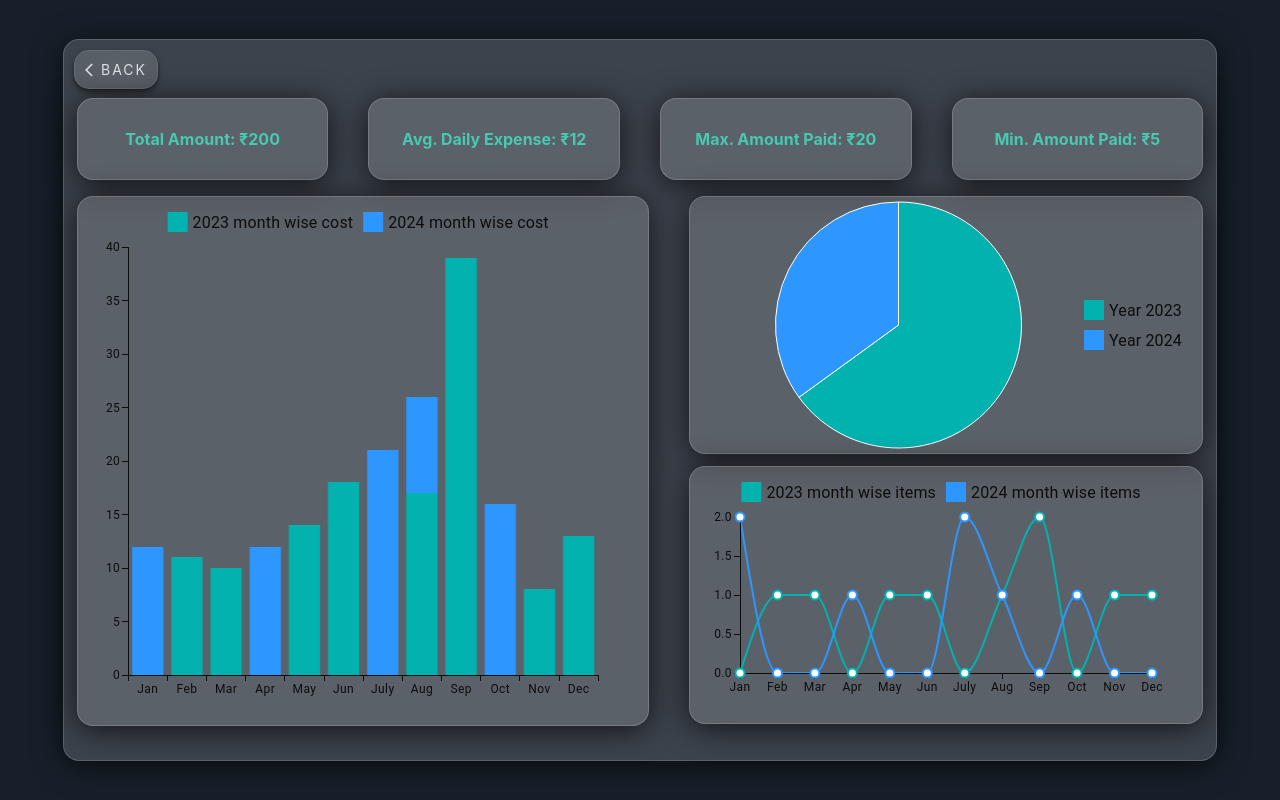
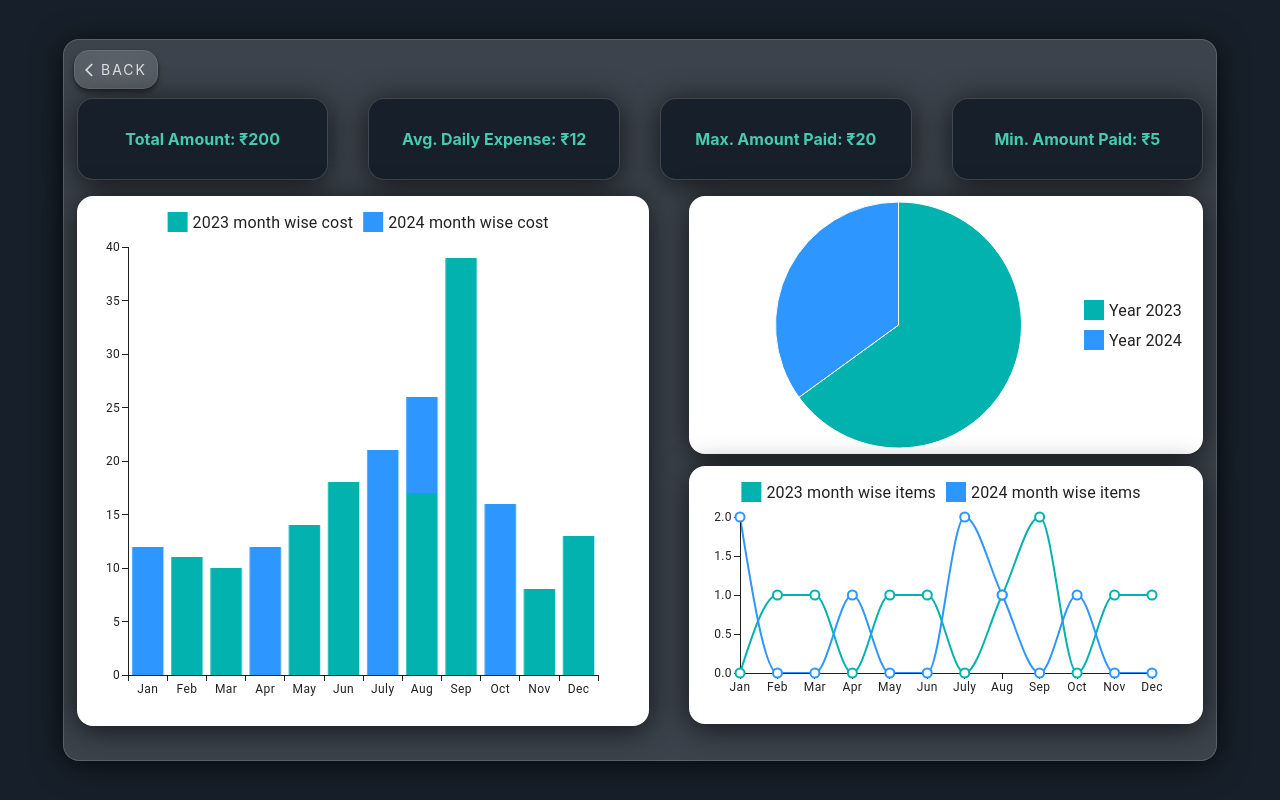
Before and after one commit to UTSAVsarkar/finance-tracker-app, a React (Create React App) app: page / in a window 1280 px wide. Both pictures are taken after a click on the link "ANALYZE". Built offline with nearby package versions, Linux system fonts and the light colour scheme.

Commit message:
added colors

```diff
--- a/src/components/Dashboard/dashboard.js
+++ b/src/components/Dashboard/dashboard.js
@@ -110,7 +110,7 @@ export default function Dashboard({ data }) {
             style={{
               width: "18rem",
               height: "5rem",
-              background: "rgba(255, 255, 255, 0.16)",
+              background: "#17202a",
               borderRadius: 16,
               boxShadow: "0 4px 30px rgba(0, 0, 0, 0.7)",
               backdropFilter: "blur(5.4px)",
@@ -128,7 +128,7 @@ export default function Dashboard({ data }) {
             style={{
               width: "18rem",
               height: "5rem",
-              background: "rgba(255, 255, 255, 0.16)",
+              background: "#17202a",
               borderRadius: 16,
               boxShadow: "0 4px 30px rgba(0, 0, 0, 0.7)",
               backdropFilter: "blur(5.4px)",
@@ -148,7 +148,7 @@ export default function Dashboard({ data }) {
             style={{
               width: "18rem",
               height: "5rem",
-              background: "rgba(255, 255, 255, 0.16)",
+              background: "#17202a",
               borderRadius: 16,
               boxShadow: "0 4px 30px rgba(0, 0, 0, 0.7)",
               backdropFilter: "blur(5.4px)",
@@ -166,7 +166,7 @@ export default function Dashboard({ data }) {
             style={{
               width: "18rem",
               height: "5rem",
-              background: "rgba(255, 255, 255, 0.16)",
+              background: "#17202a",
               borderRadius: 16,
               boxShadow: "0 4px 30px rgba(0, 0, 0, 0.7)",
               backdropFilter: "blur(5.4px)",
@@ -186,7 +186,7 @@ export default function Dashboard({ data }) {
             style={{
               width: "45rem",
               height: "33rem",
-              background: "rgba(255, 255, 255, 0.16)",
+              background: "white",
               borderRadius: 16,
               boxShadow: "0 4px 30px rgba(0, 0, 0, 0.7)",
               backdropFilter: "blur(5.4px)",
@@ -204,7 +204,7 @@ export default function Dashboard({ data }) {
               style={{
                 width: "32rem",
                 height: "16rem",
-                background: "rgba(255, 255, 255, 0.16)",
+                background: "white",
                 borderRadius: 16,
                 boxShadow: "0 4px 30px rgba(0, 0, 0, 0.7)",
                 backdropFilter: "blur(5.4px)",
@@ -221,7 +221,7 @@ export default function Dashboard({ data }) {
               style={{
                 width: "32rem",
                 height: "16rem",
-                background: "rgba(255, 255, 255, 0.16)",
+                background: "white",
                 borderRadius: 16,
                 boxShadow: "0 4px 30px rgba(0, 0, 0, 0.7)",
                 backdropFilter: "blur(5.4px)",
```
